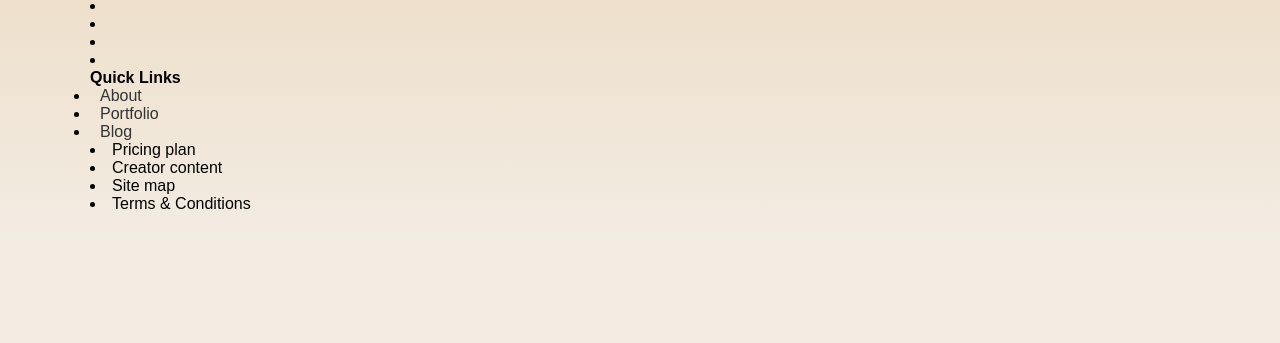
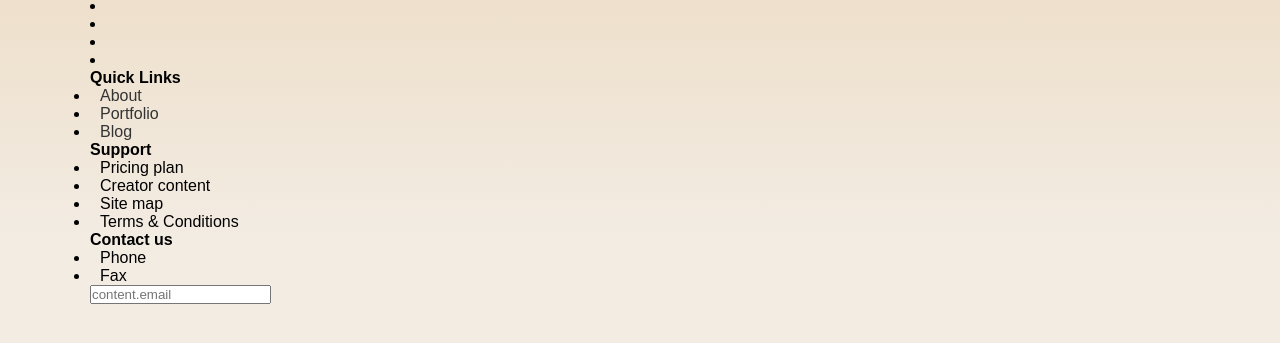
Before and after one commit to Im-Hassan-wd/content-creator, a plain HTML site: page index.html in a window 1280 px wide. Shown: the part 169-512 px from the top of the page. Drawn offline with Linux system fonts and the light colour scheme.

Commit message:
added the contact lists

```diff
--- a/index.html
+++ b/index.html
@@ -41,10 +41,21 @@
             </ul>
         </div>
         <div class="support">
-            <li>Pricing plan</li>
-            <li>Creator content</li>
-            <li>Site map</li>
-            <li>Terms & Conditions</li>
+            <h4>Support</h4>
+            <ul>
+                <li>Pricing plan</li>
+                <li>Creator content</li>
+                <li>Site map</li>
+                <li>Terms & Conditions</li>
+            </ul>
+        </div>
+        <div class="contact">
+            <h4>Contact us</h4>
+            <ul>
+                <li>Phone</li>
+                <li>Fax</li>
+                <input type="text" placeholder="content.email">
+            </ul>
         </div>
     </footer>
 </body>
```
